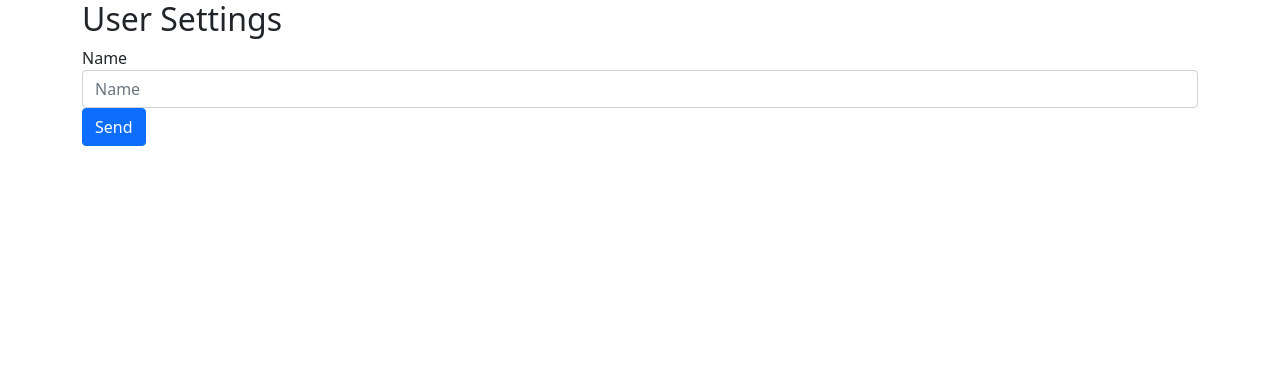
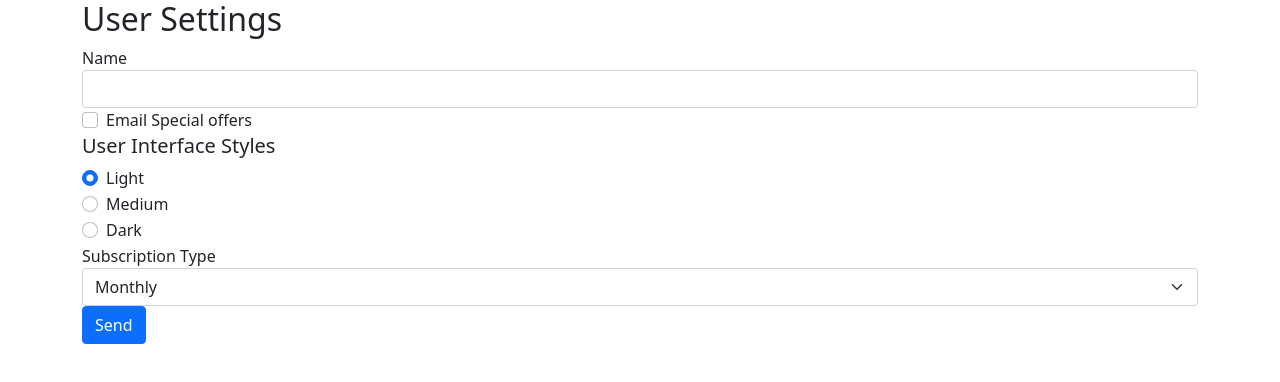
Before and after one commit to rogeto20/ps-demo, an Angular app in the folder ps-demo/: page / in a window 1280 px wide. Shown: the top 382 px of the page. Built offline with nearby package versions, Linux system fonts and the light colour scheme.

Commit message:
Select and option

```diff
--- a/ps-demo/src/app/user-settings-form/user-settings-form.component.html
+++ b/ps-demo/src/app/user-settings-form/user-settings-form.component.html
@@ -3,7 +3,43 @@
     <form>
         <div class="form-group">
             <label for="name">Name</label>
-            <input id="name" name="name" class="form-control" placeholder="Name">
+            <input id="name" name="name" class="form-control">
+        </div>
+        <div class="form-check form-group">
+            <input class="form-check-input" type="checkbox" id="emailOffers" name="emailOffers">
+            <label class="form-check-label" for="emailOffers">
+              Email Special offers
+            </label>
+        </div>
+
+        <h5>User Interface Styles</h5>
+        <div class="form-group">
+            <div class="form-check">
+                <input class="form-check-input" type="radio" name="interfaceStyle" id="lightInterface" vlaue="light" checked>
+                <label class="form-check-label" for="lightInterface">
+                  Light
+                </label>
+              </div>
+              <div class="form-check">
+                <input class="form-check-input" type="radio" name="interfaceStyle" id="mediumInterface" value="medium">
+                <label class="form-check-label" for="mediumInterface">
+                  Medium
+                </label>
+              </div>
+              <div class="form-check">
+                <input class="form-check-input" type="radio" name="interfaceStyle" id="darkInterface" value="dark">
+                <label class="form-check-label" for="darkInterface">
+                  Dark
+                </label>
+              </div>
+        </div>
+        <div class="form-group">
+            <label for="subscriptionType">Subscription Type</label>
+            <select class="form-select" id="subscriptionType">
+                <option>Monthly</option>
+                <option>Annually</option>
+                <option>Lifetime</option>
+              </select>
         </div>
         <button class="btn btn-primary">Send</button>
     </form>
```
